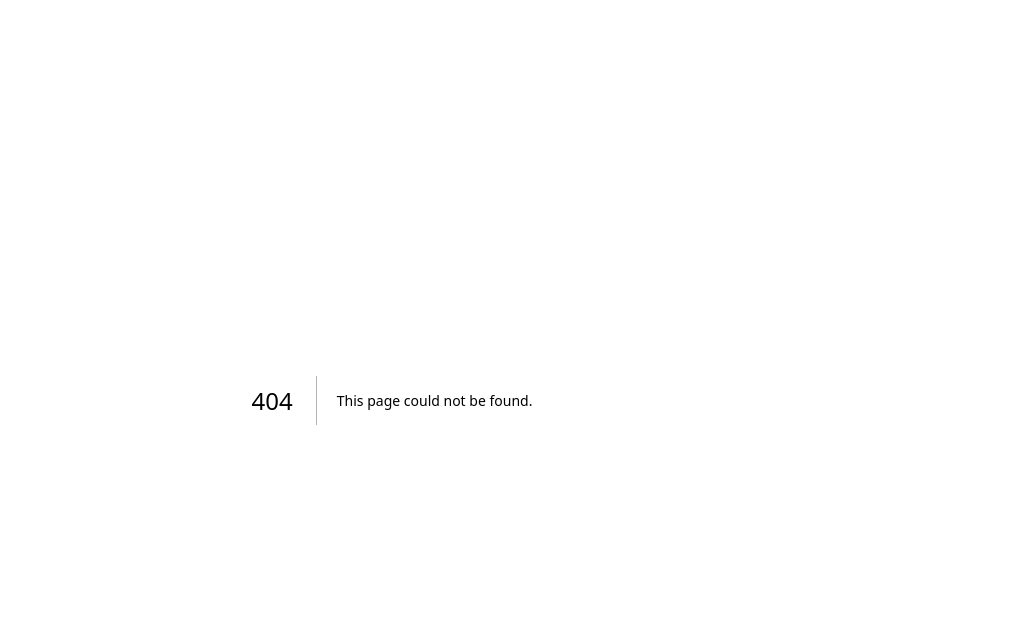
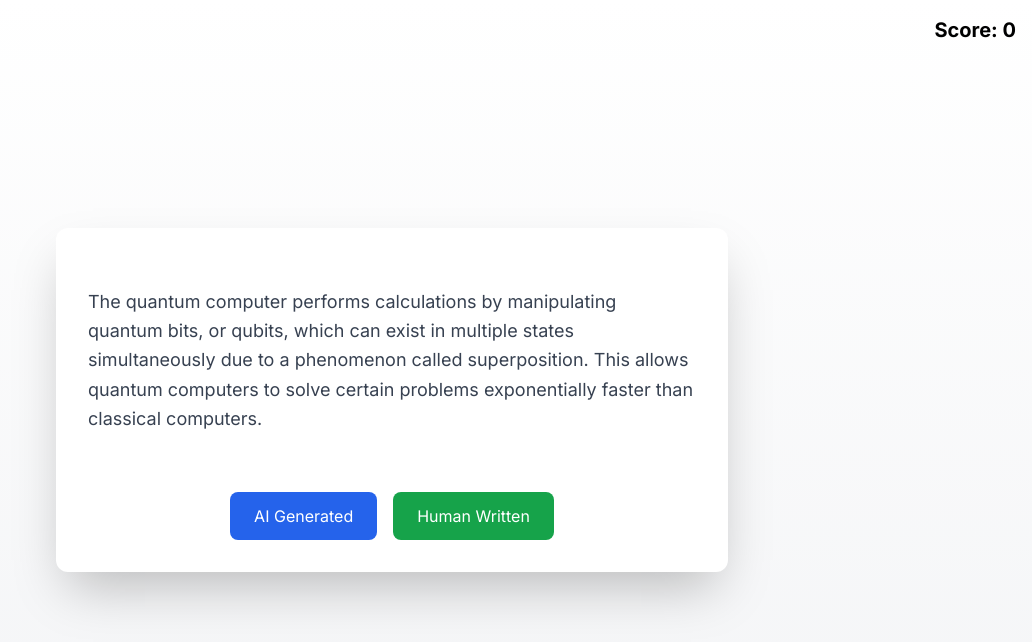
Before and after one commit to pavelgordon/ai_or_not_game, a Next.js app: page /game in a window 1280 px wide. Before the commit this address had no page. Shown: the top 642 px of the page, without its empty margins (248-1280 px from the left). Built offline with nearby package versions, Linux system fonts and the light colour scheme.

Commit message:
Initial commit: Add AI or Human game with card interface

```diff
--- /dev/null
+++ b/app/data/texts.ts
@@ -0,0 +1,33 @@
+interface GameText {
+  id: number;
+  content: string;
+  isAI: boolean;
+}
+
+export const texts: GameText[] = [
+  {
+    id: 1,
+    content: "The quantum computer performs calculations by manipulating quantum bits, or qubits, which can exist in multiple states simultaneously due to a phenomenon called superposition. This allows quantum computers to solve certain problems exponentially faster than classical computers.",
+    isAI: true
+  },
+  {
+    id: 2,
+    content: "Last summer, I spent three weeks hiking the Appalachian Trail. The blisters on my feet were awful, but the sunrise views from the mountaintops made it all worth it. I'll never forget sharing trail mix with complete strangers who became friends.",
+    isAI: false
+  },
+  {
+    id: 3,
+    content: "Neural networks process information in a manner analogous to biological brains, utilizing interconnected nodes organized in layers. Each connection is weighted, allowing the network to learn patterns through iterative adjustment of these weights during training.",
+    isAI: true
+  },
+  {
+    id: 4,
+    content: "My grandmother's cookie recipe is a mess of crossed-out measurements and coffee-stained notes. She never measures anything exactly - just a pinch of this, a handful of that. Somehow they turn out perfect every time.",
+    isAI: false
+  },
+  {
+    id: 5,
+    content: "The blockchain technology ensures transparency and immutability through a distributed ledger system where each transaction is cryptographically linked to previous transactions, creating an unalterable chain of information blocks.",
+    isAI: true
+  }
+];
--- /dev/null
+++ b/app/game/page.tsx
@@ -0,0 +1,67 @@
+'use client';
+
+import { useState } from 'react';
+import { texts } from '../data/texts';
+
+export default function Game() {
+  const [currentIndex, setCurrentIndex] = useState(0);
+  const [score, setScore] = useState(0);
+  const [feedback, setFeedback] = useState<string | null>(null);
+  const [isAnimating, setIsAnimating] = useState(false);
+
+  const handleGuess = (guessIsAI: boolean) => {
+    const isCorrect = guessIsAI === texts[currentIndex].isAI;
+    setFeedback(isCorrect ? "Correct! 🎉" : "Oops, wrong answer! 😅");
+    if (isCorrect) setScore(score + 1);
+
+    setIsAnimating(true);
+    setTimeout(() => {
+      if (currentIndex < texts.length - 1) {
+        setCurrentIndex(currentIndex + 1);
+      } else {
+        setCurrentIndex(0); // Reset to beginning when all texts are done
+      }
+      setFeedback(null);
+      setIsAnimating(false);
+    }, 1500);
+  };
+
+  return (
+    <main className="min-h-screen flex flex-col items-center justify-center bg-gradient-to-b from-white to-gray-100 dark:from-gray-900 dark:to-gray-800 p-4">
+      <div className="fixed top-4 right-4 text-xl font-bold">
+        Score: {score}
+      </div>
+
+      <div className={`transform transition-all duration-500 ${isAnimating ? 'scale-95 opacity-50' : 'scale-100 opacity-100'}`}>
+        <div className="bg-white dark:bg-gray-800 rounded-xl shadow-2xl p-8 max-w-2xl w-full mx-auto">
+          <div className="min-h-[200px] flex items-center justify-center mb-8">
+            <p className="text-lg text-gray-700 dark:text-gray-300 leading-relaxed">
+              {texts[currentIndex].content}
+            </p>
+          </div>
+
+          {feedback ? (
+            <div className="text-center text-xl font-bold mb-6 animate-bounce">
+              {feedback}
+            </div>
+          ) : (
+            <div className="flex gap-4 justify-center">
+              <button
+                onClick={() => handleGuess(true)}
+                className="px-6 py-3 bg-blue-600 text-white rounded-lg hover:bg-blue-700 transform hover:scale-105 transition-all duration-200"
+              >
+                AI Generated
+              </button>
+              <button
+                onClick={() => handleGuess(false)}
+                className="px-6 py-3 bg-green-600 text-white rounded-lg hover:bg-green-700 transform hover:scale-105 transition-all duration-200"
+              >
+                Human Written
+              </button>
+            </div>
+          )}
+        </div>
+      </div>
+    </main>
+  );
+}
```
